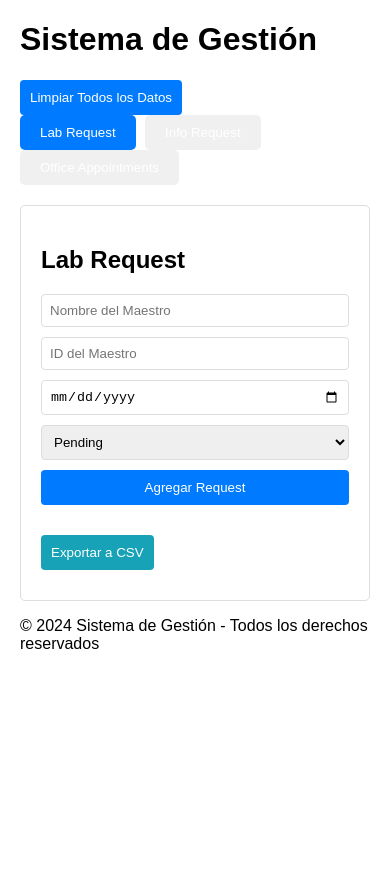
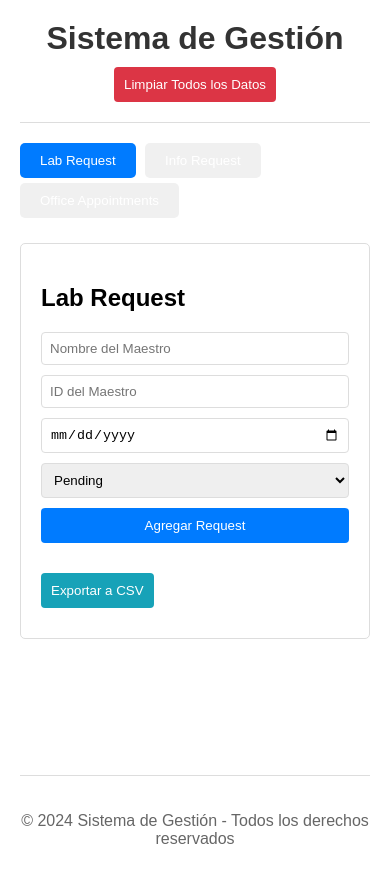
Before and after one commit to rabermudezg13/talents2, a plain HTML site: page index.html in a window 390 px wide. Before the commit the page ends 844 px from the top, so only its background shows below. Drawn offline with Linux system fonts and the light colour scheme.

Commit message:
styles.css

```diff
--- a/styles.css
+++ b/styles.css
@@ -1,6 +1,24 @@
 body {
     font-family: Arial, sans-serif;
-    margin: 20px;
+    margin: 0;
+    padding: 20px;
+    min-height: 100vh;
+    display: flex;
+    flex-direction: column;
+}
+
+header {
+    display: flex;
+    justify-content: space-between;
+    align-items: center;
+    margin-bottom: 20px;
+    padding-bottom: 20px;
+    border-bottom: 1px solid #ddd;
+}
+
+header h1 {
+    margin: 0;
+    color: #333;
 }
 
 .tabs {
@@ -26,6 +44,7 @@ body {
     padding: 20px;
     border: 1px solid #ddd;
     border-radius: 5px;
+    margin-bottom: 20px;
 }
 
 .tab-content.active {
@@ -91,3 +110,36 @@ th {
 .export-button:hover {
     background-color: #138496;
 }
+
+.clear-button {
+    background-color: #dc3545;
+}
+
+.clear-button:hover {
+    background-color: #c82333;
+}
+
+footer {
+    margin-top: auto;
+    padding-top: 20px;
+    border-top: 1px solid #ddd;
+    text-align: center;
+    color: #666;
+}
+
+@media (max-width: 768px) {
+    header {
+        flex-direction: column;
+        text-align: center;
+        gap: 10px;
+    }
+
+    .tab-button {
+        margin-bottom: 5px;
+    }
+
+    table {
+        display: block;
+        overflow-x: auto;
+    }
+}
```
